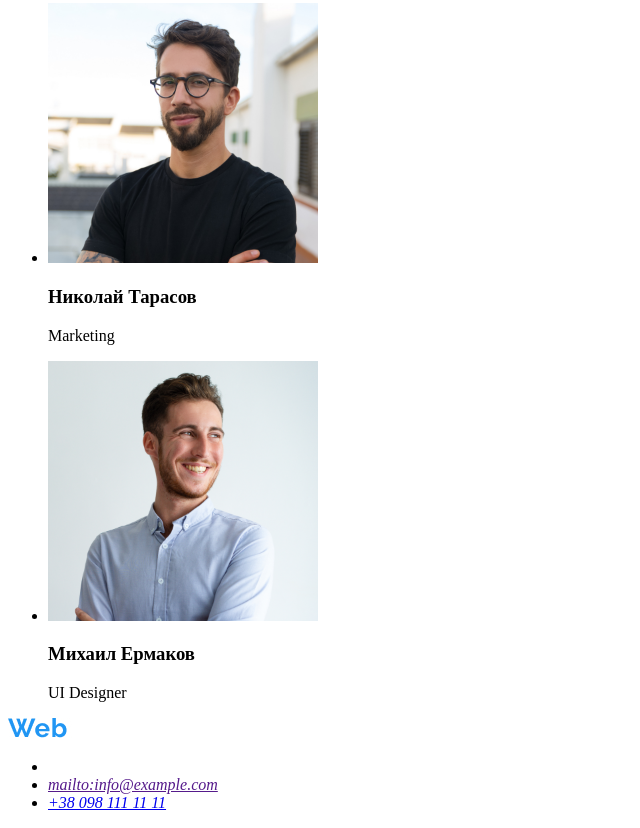
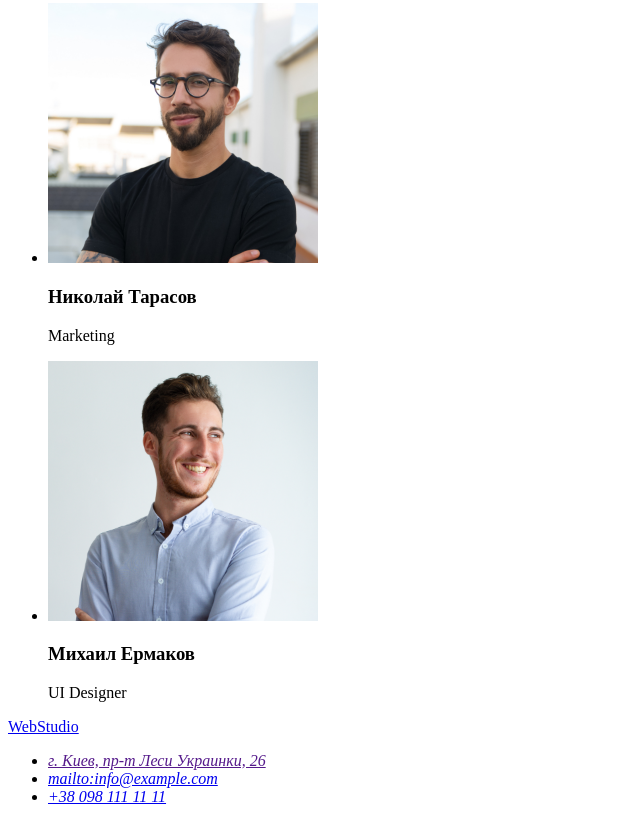
Before and after one commit to montecristo2022/goit-markup-hw-01, a plain HTML site: page index.html in a window 1280 px wide. Shown: the part 2333-3161 px from the top of the page, without its empty margins (0-640 px from the left). Drawn offline with Linux system fonts and the light colour scheme.

Commit message:
prinimai rabotu
proshy

```diff
--- a/index.html
+++ b/index.html
@@ -112,11 +112,13 @@
 
 
 <footer>
-    <img src="./images/WebStudio.jpg" alt="" width="145">
+<a href="./index.html">
+    WebStudio
+</a>
 <address>
     <ul>
-<li><a href="   г. Киев, пр-т Леси Украинки, 26"></a></li>
-<li><a href=""mailto:info@example.com>mailto:info@example.com</a></li>
+<li><a href="">г. Киев, пр-т Леси Украинки, 26</a></li>
+<li><a href="mailto:info@example.com">mailto:info@example.com</a></li>
 <li><a href="tel:+380981111111">+38 098 111 11 11</a></li>
     </ul>
      </address>
```
